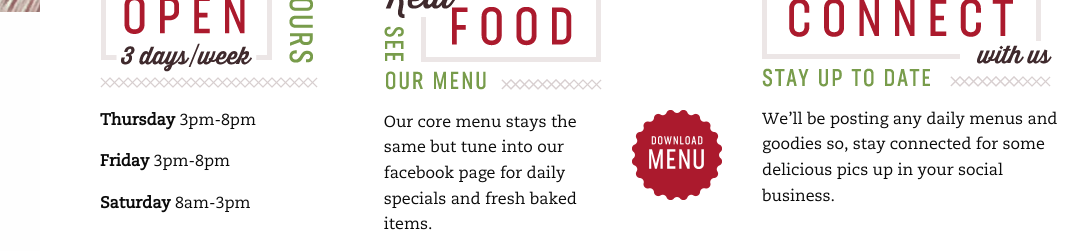
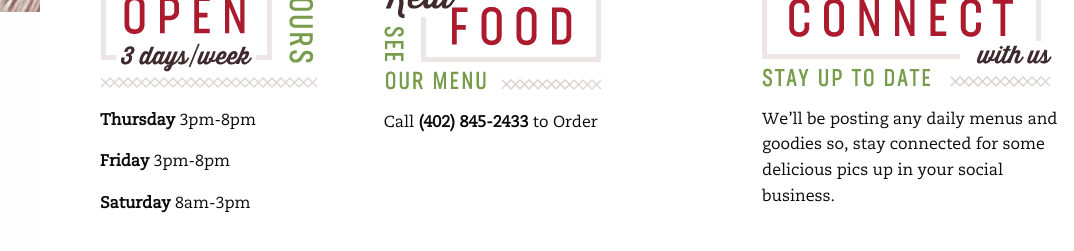
Before and after one commit to jakestutzman/redbirdbakery, a plain HTML site: page index.html in a window 1280 px wide. Shown: the part 692-943 px from the top of the page, 0-1074 px from the left. Drawn offline with Linux system fonts and the light colour scheme.

Commit message:
Update index.html

```diff
--- a/index.html
+++ b/index.html
@@ -36,7 +36,7 @@
               <div class="large-4 medium-4 cell">
                   <img src="img/menu.png" />
 
-                  <p><a class="right" href="downloads/rbb_menu_fullpage.pdf"><img src="img/download_menu@2x.png" alt="Download Menu" width="90" height="90" /></a> Our core menu stays the same but tune into our facebook page for daily specials and fresh baked items.</p>
+                  <!-- <p><a class="right" href="downloads/rbb_menu_fullpage.pdf"><img src="img/download_menu@2x.png" alt="Download Menu" width="90" height="90" /></a> Our core menu stays the same but tune into our facebook page for daily specials and fresh baked items.</p> -->
                   <p>Call <strong>(402) 845-2433</strong> to Order</p>
               </div>
                 <div class="large-5 medium-5 cell">
```
